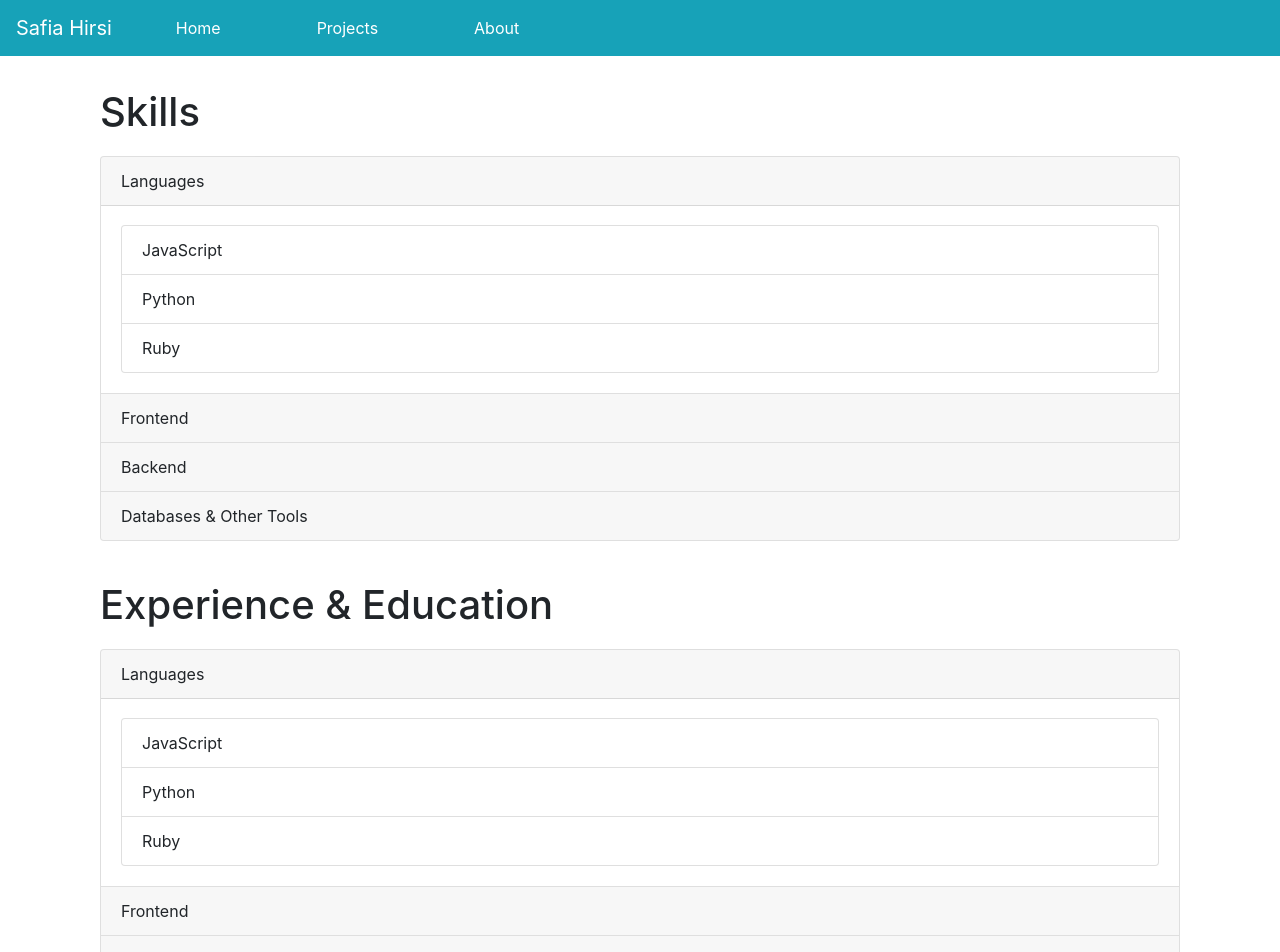
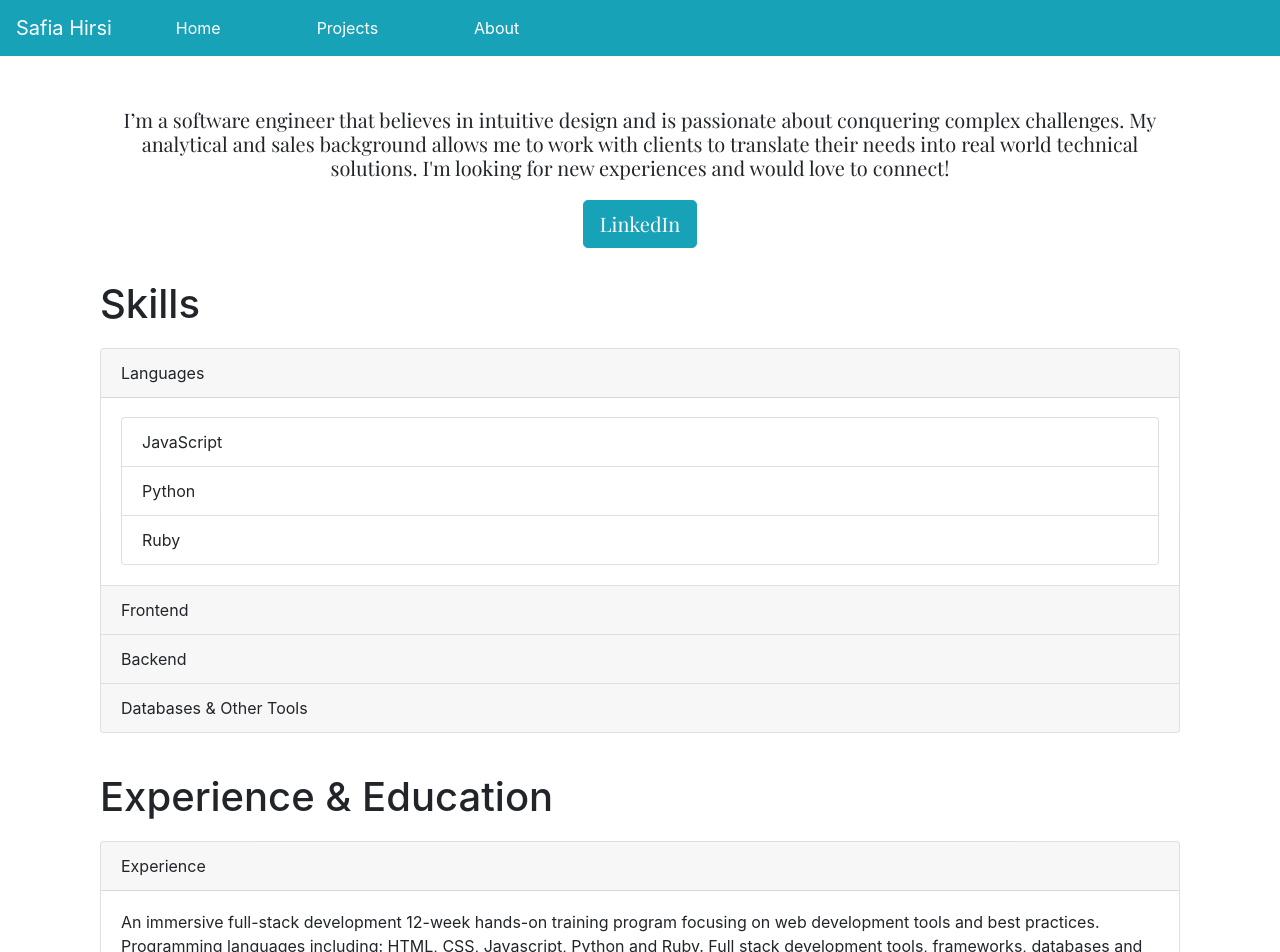
Before and after one commit to shirsi/portfolio, a React (Create React App) app: page /about in a window 1280 px wide. Shown: the top 952 px of the page. Built offline with nearby package versions, Linux system fonts and the light colour scheme.

Commit message:
complete

```diff
--- a/public/index.html
+++ b/public/index.html
@@ -5,7 +5,7 @@
       <!--Import Google Icon Font-->
       <link href="https://fonts.googleapis.com/icon?family=Material+Icons" rel="stylesheet">
 
-
+      <link href="https://fonts.googleapis.com/css2?family=Playfair+Display&display=swap" rel="stylesheet">
       <!--Let browser know website is optimized for mobile-->
       <meta name="viewport" content="width=device-width, initial-scale=1.0"/>
     </head>
--- a/src/components/About.js
+++ b/src/components/About.js
@@ -4,13 +4,35 @@ import Accordion from "react-bootstrap/Accordion";
 import Card from "react-bootstrap/Card";
 import ListGroup from "react-bootstrap/ListGroup";
 import Container from "react-bootstrap/Container";
+import Button from "react-bootstrap/Button";
 class Aboutme extends React.Component {
   render() {
     return (
       <div>
         <Nav />
+
         <div className="about">
           <Container fluid="sm">
+            <Container fluid="sm">
+              <div class="connect">
+                <h5>
+                  I’m a software engineer that believes in intuitive design and
+                  is passionate about conquering complex challenges. My
+                  analytical and sales background allows me to work with clients
+                  to translate their needs into real world technical solutions.
+                  I'm looking for new experiences and would love to connect!
+                </h5>
+                <Button variant="info" size="lg">
+                  <a
+                    class="text-white"
+                    href="https://www.linkedin.com/in/safiahirsi"
+                  >
+                    {" "}
+                    LinkedIn
+                  </a>
+                </Button>{" "}
+              </div>
+            </Container>
             <Container fluid="sm">
               <h1 id="skills">Skills</h1>
               <Accordion defaultActiveKey="0">
@@ -85,64 +107,37 @@ class Aboutme extends React.Component {
               <Accordion defaultActiveKey="0">
                 <Card>
                   <Accordion.Toggle as={Card.Header} eventKey="0">
-                    Languages
+                    Experience
                   </Accordion.Toggle>
                   <Accordion.Collapse eventKey="0">
                     <Card.Body>
                       {" "}
                       <ListGroup>
-                        <ListGroup.Item>JavaScript</ListGroup.Item>
-                        <ListGroup.Item>Python</ListGroup.Item>
-                        <ListGroup.Item>Ruby</ListGroup.Item>
+                        An immersive full-stack development 12-week hands-on
+                        training program focusing on web development tools and
+                        best practices. Programming languages including: HTML,
+                        CSS, Javascript, Python and Ruby. Full stack development
+                        tools, frameworks, databases and libraries skills
+                        including: Django, NodeJS, ReactJS, SQL and noSQL
+                        databases, NodeJS, Express, MCV, REST, AJAX, jQuery,
+                        Ruby on Rails, Git, Github, and Agile/Scrum techniques.
                       </ListGroup>
                     </Card.Body>
                   </Accordion.Collapse>
                 </Card>
                 <Card>
                   <Accordion.Toggle as={Card.Header} eventKey="1">
-                    Frontend
+                    Education
                   </Accordion.Toggle>
                   <Accordion.Collapse eventKey="1">
                     <Card.Body>
                       {" "}
                       <ListGroup>
-                        <ListGroup.Item>React</ListGroup.Item>
-                        <ListGroup.Item>jQuery</ListGroup.Item>
-                        <ListGroup.Item>AJAX</ListGroup.Item>
-                        <ListGroup.Item>REST API</ListGroup.Item>
-                        <ListGroup.Item>Bootstrap</ListGroup.Item>
-                      </ListGroup>
-                    </Card.Body>
-                  </Accordion.Collapse>
-                </Card>
-                <Card>
-                  <Accordion.Toggle as={Card.Header} eventKey="2">
-                    Backend
-                  </Accordion.Toggle>
-                  <Accordion.Collapse eventKey="2">
-                    <Card.Body>
-                      {" "}
-                      <ListGroup>
-                        <ListGroup.Item>NodeJS</ListGroup.Item>
-                        <ListGroup.Item>ExpressJS</ListGroup.Item>
-                        <ListGroup.Item>Mongoose</ListGroup.Item>
-                        <ListGroup.Item>Django</ListGroup.Item>
-                        <ListGroup.Item>Ruby on Rails</ListGroup.Item>
-                      </ListGroup>
-                    </Card.Body>
-                  </Accordion.Collapse>
-                </Card>
-                <Card>
-                  <Accordion.Toggle as={Card.Header} eventKey="3">
-                    Databases &amp; Other Tools
-                  </Accordion.Toggle>
-                  <Accordion.Collapse eventKey="3">
-                    <Card.Body>
-                      {" "}
-                      <ListGroup>
-                        <ListGroup.Item>MongoDB</ListGroup.Item>
-                        <ListGroup.Item>Postgresql</ListGroup.Item>
-                        <ListGroup.Item>Git &amp; Github </ListGroup.Item>
+                        General Assembly, Software Engineering Remote Immersive
+                        Program Remote
+                        <br></br>
+                        St. Catherine University, St. Paul Bachelor of Arts -
+                        Chemistry/Biochemistry Graduated: Dec 2019
                       </ListGroup>
                     </Card.Body>
                   </Accordion.Collapse>
--- a/src/components/Home.js
+++ b/src/components/Home.js
@@ -20,8 +20,11 @@ class Home extends React.Component {
             <br></br>
             <h1>-Safia Hirsi</h1>
             <br></br>
-            <Button variant="outline-light" size="lg" block>
-              <Link to="/projects"> Checkout My Work</Link>
+            <Button variant="outline-light" size="lg">
+              <Link to="/projects" class="text-muted">
+                {" "}
+                Checkout My Work
+              </Link>
             </Button>{" "}
           </div>
         </div>
--- a/src/components/Nav.js
+++ b/src/components/Nav.js
@@ -1,9 +1,5 @@
 import React from "react";
-
 import { Link } from "react-router-dom";
-{
-  /* <Link to="/">Home</Link> */
-}
 
 class Nav extends React.Component {
   render() {
--- a/src/components/Projects.js
+++ b/src/components/Projects.js
@@ -8,8 +8,6 @@ import Card from "react-bootstrap/Card";
 import Button from "react-bootstrap/Button";
 import CardDeck from "react-bootstrap/CardDeck";
 import Container from "react-bootstrap/Container";
-
-import { BrowserRouter as Router, Route, Link } from "react-router-dom";
 
 class Project extends React.Component {
   render() {
--- a/src/index.css
+++ b/src/index.css
@@ -85,3 +85,18 @@ code {
   margin-top: 1em;
   align-items: center;
 }
+
+.connect {
+  margin-bottom: 2em;
+  display: grid;
+  place-items: center;
+  text-align: center;
+  font-family: "Playfair Display", serif;
+}
+
+.connect > h5 {
+  margin: 1em;
+}
+body > a {
+  text-decoration: none;
+}
```
Also changed, not shown: public/logo-1.png (added), public/manifest.json, 1 other file (tests, documents, lock files or other folders).
